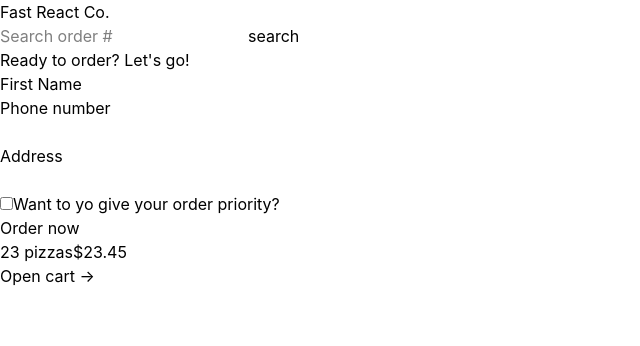
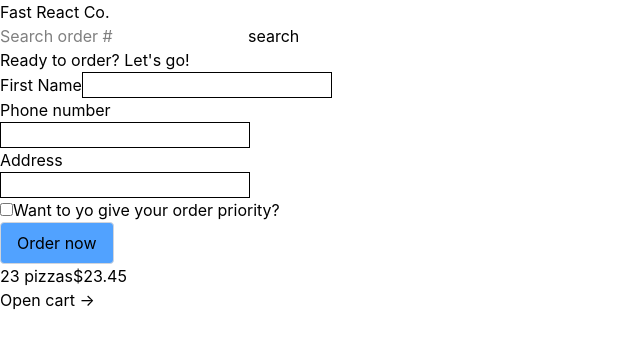
Before and after one commit to istiakAHMEDsaad/fast-react-pizza, a React (Vite) app: page /order/new in a window 1280 px wide. Shown: the top 346 px of the page, without its empty margins (0-640 px from the left). Built offline with nearby package versions, Linux system fonts and the light colour scheme.

Commit message:
action error

```diff
--- a/src/features/order/CreateOrder.jsx
+++ b/src/features/order/CreateOrder.jsx
@@ -1,5 +1,5 @@
 import { useState } from 'react';
-import { Form, redirect } from 'react-router';
+import { Form, redirect, useActionData, useNavigation } from 'react-router';
 import { createOrder } from '../../services/apiRestaurant';
 
 // https://uibakery.io/regex-library/phone-number
@@ -33,6 +33,11 @@ const fakeCart = [
 ];
 
 function CreateOrder() {
+  const navigation = useNavigation();
+  const isSubmitting = navigation.state === 'submitting';
+
+  const formErrors = useActionData();
+
   // const [withPriority, setWithPriority] = useState(false);
   const cart = fakeCart;
 
@@ -43,20 +48,21 @@ function CreateOrder() {
       <Form method='POST' action='/order/new'>
         <div>
           <label>First Name</label>
-          <input type='text' name='customer' required />
+          <input type='text' name='customer' required className='border' />
         </div>
 
         <div>
           <label>Phone number</label>
           <div>
-            <input type='tel' name='phone' required />
+            <input type='tel' name='phone' required className='border' />
           </div>
+          {formErrors?.phone && <p className='text-red-500'>{formErrors.phone}</p>}
         </div>
 
         <div>
           <label>Address</label>
           <div>
-            <input type='text' name='address' required />
+            <input type='text' name='address' required className='border' />
           </div>
         </div>
 
@@ -73,7 +79,12 @@ function CreateOrder() {
 
         <div>
           <input type='hidden' name='cart' value={JSON.stringify(cart)} />
-          <button>Order now</button>
+          <button
+            disabled={isSubmitting}
+            className='px-4 py-2 border border-gray-300 rounded bg-blue-400 cursor-pointer'
+          >
+            {isSubmitting ? 'Placing Order...' : 'Order now'}
+          </button>
         </div>
       </Form>
     </div>
@@ -89,6 +100,14 @@ export async function action({ request }) {
     priority: data.priority === 'on',
   };
 
+  const errors = {};
+  if (!isValidPhone(order.phone))
+    errors.phone =
+      'Please give us your correct phone number. We might need it to contact you.';
+
+  if (Object.keys(errors).length > 0) return errors;
+
+  // if everything is okey, create new order and redirect
   const newOrder = await createOrder(order);
 
   return redirect(`/order/${newOrder.id}`);
```
